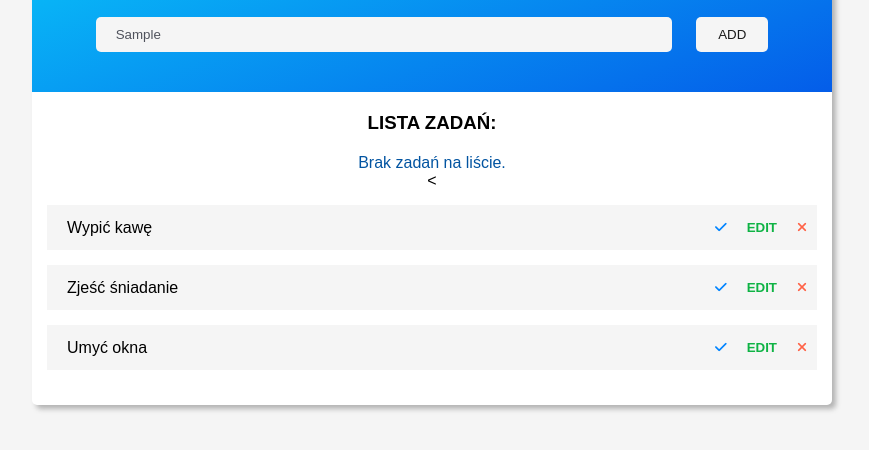
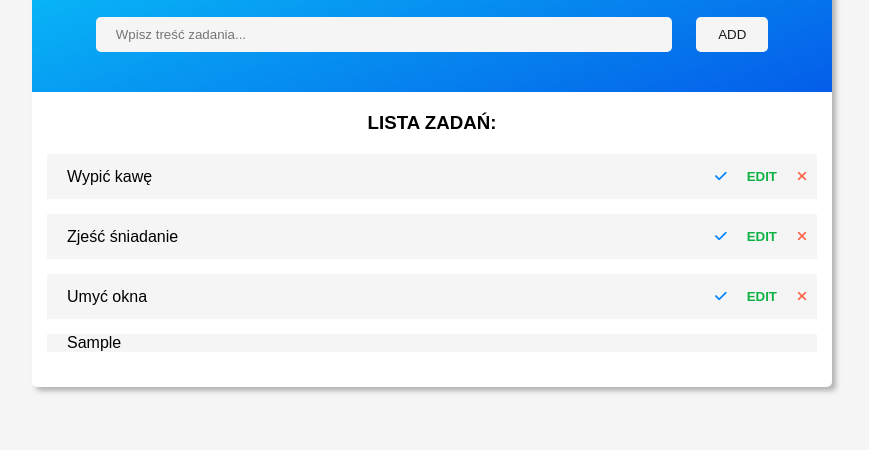
Before and after one commit to LukaszHajdukIT/toDoList, a plain HTML site: page index.html in a window 1280 px wide. Both pictures are taken after typing "Sample" into the empty fields and a click on the button "ADD". Shown: the part 200-650 px from the top of the page, without its empty margins (208-1077 px from the left). Drawn offline with Linux system fonts and the light colour scheme.

Commit message:
added function which adds new tasks

```diff
--- a/index.html
+++ b/index.html
@@ -20,7 +20,7 @@
             <h3>Lista zadań:</h3>
             <p class="alertInfo">Brak zadań na liście.</p>
             <ul>
-                < <li id='test'>Wypić kawę<div class="tools"><button class="complete"><i
+                <li id='test'>Wypić kawę<div class="tools"><button class="complete"><i
                                 class="fas fa-check"></i></button><button class="edit">EDIT</button><button
                             class="delete"><i class="fas fa-times"></i></button>
                     </div>
--- a/js/main.js
+++ b/js/main.js
@@ -2,6 +2,7 @@ let $toDoInput; // place where user input text task
 let $alertInfo; // info about no tasks / need for add text
 let $addBtn; // button ADD - add new elements to list
 let $ulList; // ours task list, tags <ul></ul>
+let $newTask; // new added li, new task
 
 const main = () => {
     prepareDOMElements();
@@ -10,18 +11,28 @@ const main = () => {
 
 // get ours elements
 const prepareDOMElements = () => {
-    $toDoInput = document.querySelector('.toDoInput');
+    $toDoInput = document.querySelector('.todoInput');
     $alertInfo = document.querySelector('.alertInfo');
     $addBtn = document.querySelector('.addBtn');
-    $ulList = document.querySelector('.toDoList ul');
+    $ulList = document.querySelector('.todoList ul');
 };
 
 // broadcasting listener
-const prepareDOMEvents = () => {};
+const prepareDOMEvents = () => {
+    $addBtn.addEventListener('click', addNewTask);
+};
 
+const addNewTask = () => {
+    if ($toDoInput.value !== '') {
+        $newTask = document.createElement('li');
+        $newTask.innerText = $toDoInput.value;
+        $ulList.appendChild($newTask);
 
-
-
-
+        $toDoInput.value = '';
+        $alertInfo.innerText = '';
+    } else {
+        $alertInfo.innerText = 'Wpisz treść zadania!';
+    }
+}
 
 document.addEventListener('DOMContentLoaded', main);
```
Lines whose indentation alone changed are shown as unchanged.
